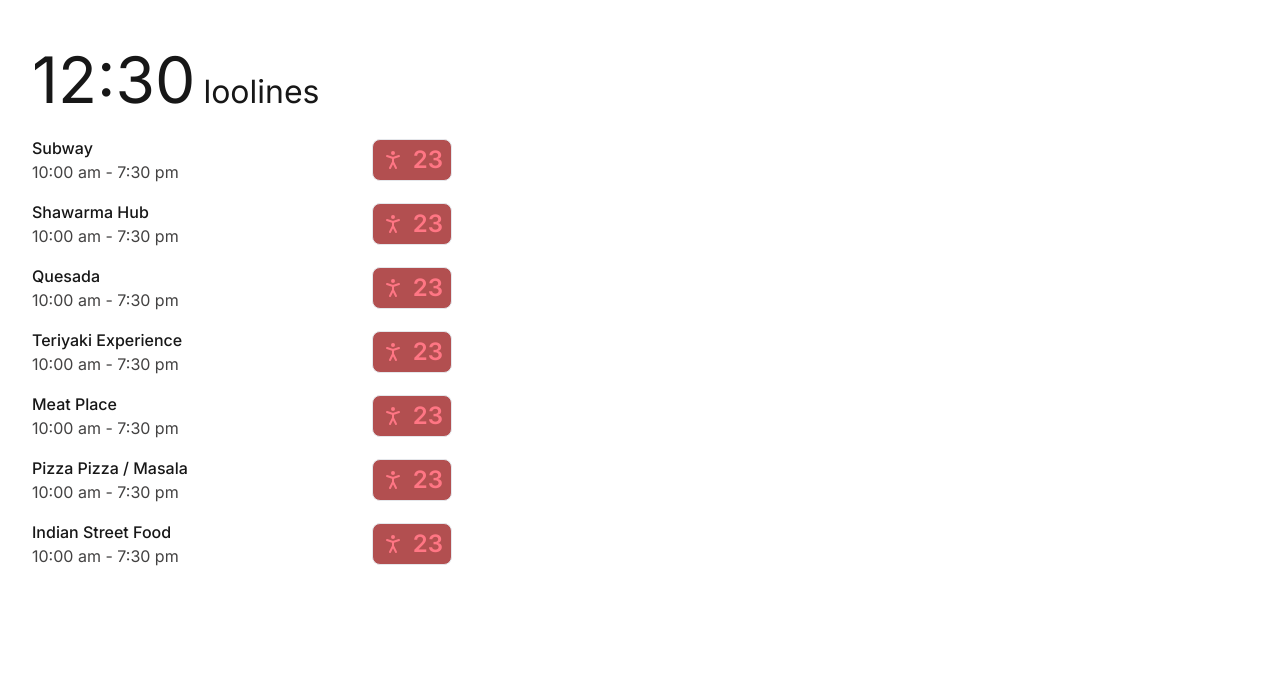
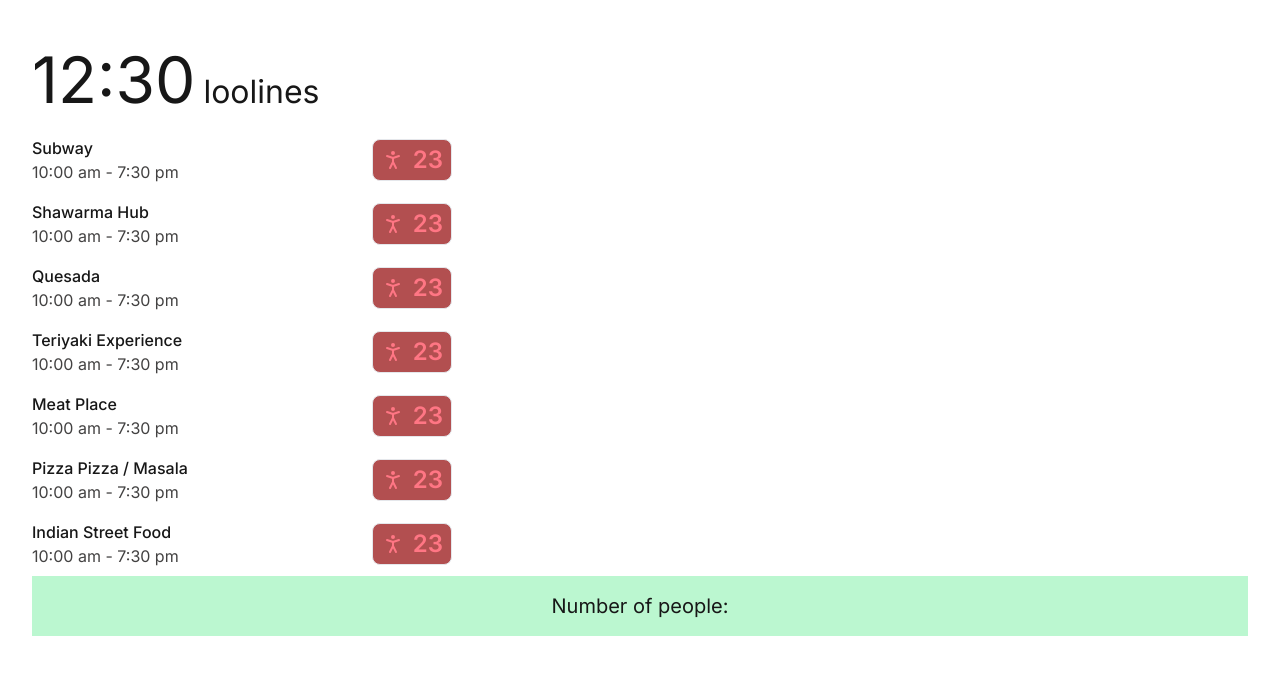
Before and after one commit to TanMan-CAL/loolines, a Next.js app: page / in a window 1280 px wide. Shown: the top 674 px of the page. Built offline with nearby package versions, Linux system fonts and the light colour scheme.

Commit message:
kinda chill i guess

```diff
--- a/app/page.tsx
+++ b/app/page.tsx
@@ -13,12 +13,16 @@
       <div className="flex flex-col gap-4">
         {restaurants_slc.map((restaurant) => (
           <Restaurant
+            key={restaurant.name}
             name={restaurant.name}
             times={restaurant.hours}
             amount={12}
           />
         ))}
       </div>
+      <div className="flex justify-center p-4 bg-green-200">
+        <p className="text-xl justify-center">Number of people: {}</p>
+      </div>
     </div>
   );
 }
```
